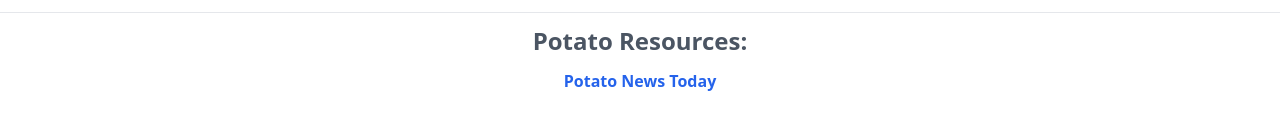
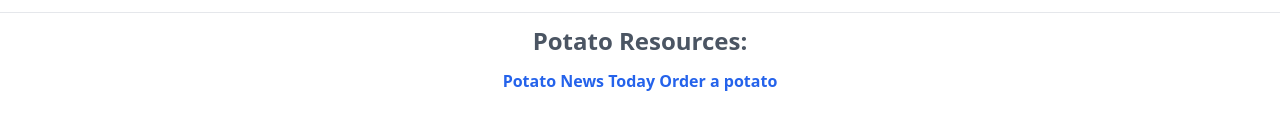
Before and after one commit to Thatoddone1/potato, a SvelteKit app: page /about in a window 1280 px wide. Shown: the part 161-300 px from the top of the page. Built offline with nearby package versions, Linux system fonts and the light colour scheme.

Commit message:
more resources

```diff
--- a/src/routes/about/+page.svelte
+++ b/src/routes/about/+page.svelte
@@ -20,4 +20,8 @@
 	<a
 		href="https://www.potatonewstoday.com"
 		>Potato News Today</a>
+	<a
+		href="https://www.amazon.com/Fresh-Produce-Brands-May-Vary/dp/B07BBLJD8P/ref=sr_1_3_f3_0g_wf"
+		>Order a potato</a>
+
 </p>
```
